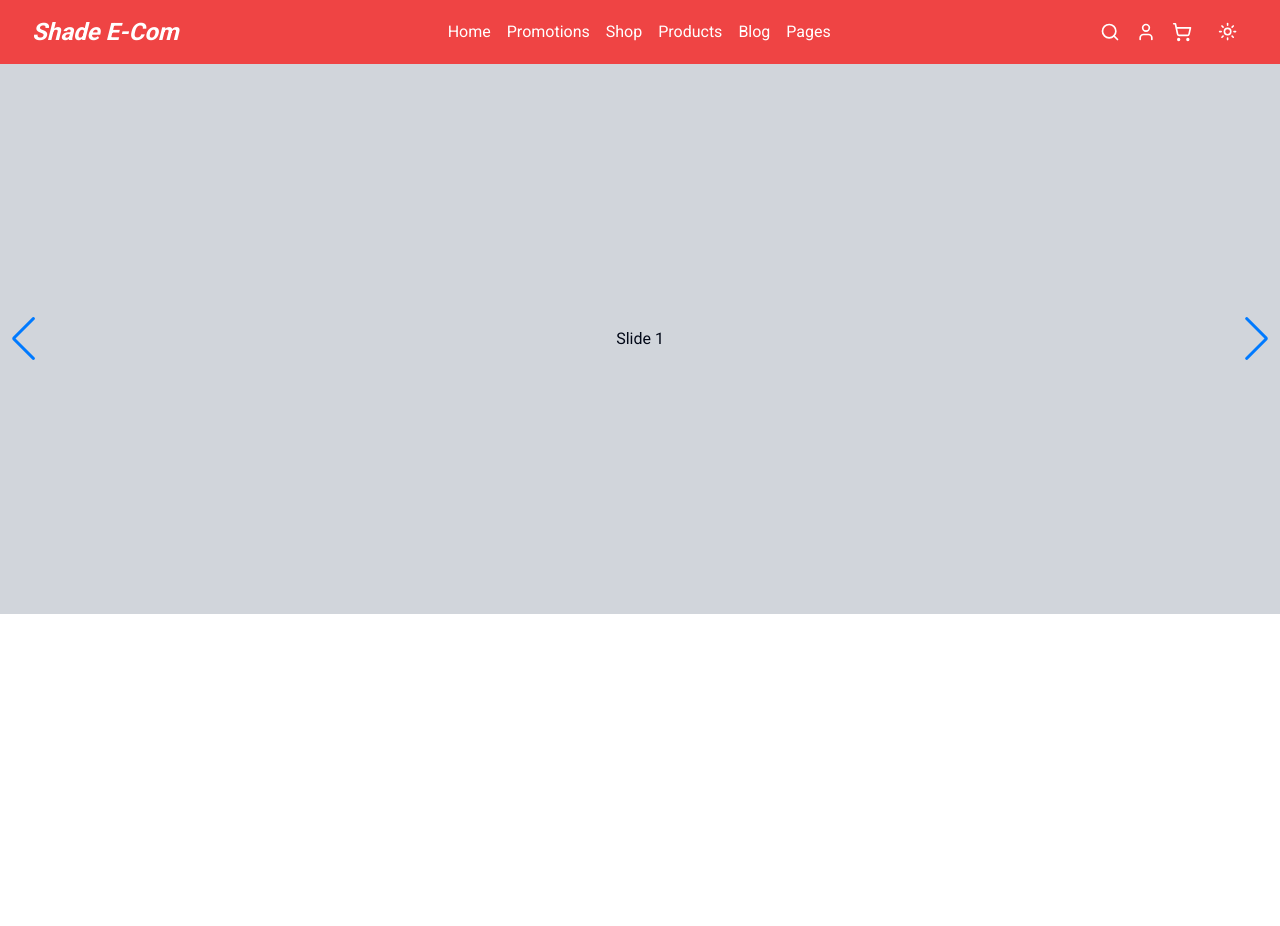
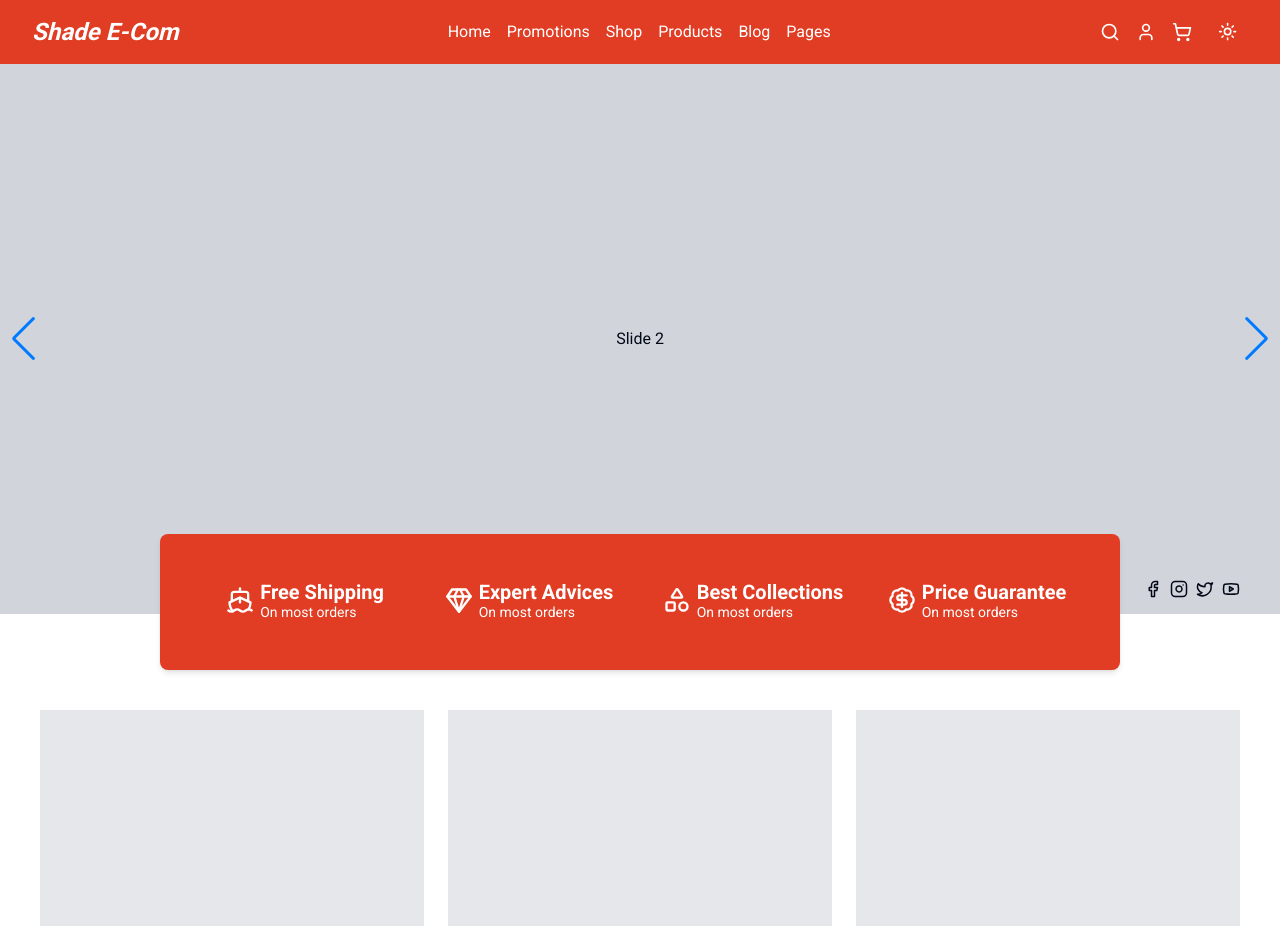
Before and after one commit to sellimenes/shade-ecom, a Next.js app: page / in a window 1280 px wide. Before the commit the page ends 864 px from the top, so only its background shows below. Built offline with nearby package versions, Linux system fonts and the light colour scheme.

Commit message:
services && triple banners

```diff
--- a/app/globals.css
+++ b/app/globals.css
@@ -19,7 +19,8 @@
     --border: 214.3 31.8% 91.4%;
     --input: 214.3 31.8% 91.4%;
 
-    --primary: 222.2 47.4% 11.2%;
+    /* --primary: 222.2 47.4% 11.2%; */
+    --primary: 8, 75%, 51%;
     --primary-foreground: 210 40% 98%;
 
     --secondary: 210 40% 96.1%;
@@ -52,7 +53,8 @@
     --border: 217.2 32.6% 17.5%;
     --input: 217.2 32.6% 17.5%;
 
-    --primary: 210 40% 98%;
+    /* --primary: 210 40% 98%; */
+    --primary: 8, 75%, 51%;
     --primary-foreground: 222.2 47.4% 11.2%;
 
     --secondary: 217.2 32.6% 17.5%;
--- a/app/page.tsx
+++ b/app/page.tsx
@@ -1,11 +1,15 @@
 import * as React from "react";
 
 import { Carousel } from "@/components/Carousel";
+import { Services } from "@/components/Services";
+import TripleBanners from "@/components/TripleBanners";
 
 export default function Home() {
   return (
     <main className="w-full h-screen">
       <Carousel height="550px" />
+      <Services />
+      <TripleBanners />
     </main>
   );
 }
--- a/components/Carousel.tsx
+++ b/components/Carousel.tsx
@@ -8,7 +8,9 @@ import "swiper/css";
 import "swiper/css/navigation";
 
 // import required modules
-import { Navigation } from "swiper/modules";
+import { Navigation, Autoplay } from "swiper/modules";
+
+import { Facebook, Instagram, Twitter, Youtube } from "lucide-react";
 
 type Props = {
   height?: string;
@@ -16,11 +18,12 @@ type Props = {
 
 export const Carousel = ({ height }: Props) => {
   return (
-    <>
+    <section className="relative">
       <Swiper
         navigation
         loop
-        modules={[Navigation]}
+        autoplay={{ delay: 5000, pauseOnMouseEnter: true }}
+        modules={[Navigation, Autoplay]}
         className="w-full bg-gray-300"
         style={{ height: height }}
       >
@@ -70,6 +73,18 @@ export const Carousel = ({ height }: Props) => {
           </div>
         </SwiperSlide>
       </Swiper>
-    </>
+      <SocialIcons />
+    </section>
   );
 };
+
+const SocialIcons = () => {
+  return (
+    <div className="z-20 flex items-center gap-2 absolute bottom-24 left-1/2 -translate-x-1/2 lg:translate-x-0 lg:left-auto lg:right-10 lg:bottom-4">
+      <Facebook size={18} />
+      <Instagram size={18} />
+      <Twitter size={18} />
+      <Youtube size={18} />
+    </div>
+  );
+};
--- a/components/Header.tsx
+++ b/components/Header.tsx
@@ -41,7 +41,7 @@ type Props = {};
 export default function Header({}: Props) {
   const { setTheme } = useTheme();
   return (
-    <header className="bg-red-500 dark:bg-red-700 py-3">
+    <header className="bg-primary py-3">
       <div className="container flex justify-between items-center text-white">
         <Link href="/">
           <h1 className="italic font-bold text-2xl">Shade E-Com</h1>
--- /dev/null
+++ b/components/Services.tsx
@@ -0,0 +1,46 @@
+import { Ship, Gem, Shapes, BadgeDollarSign } from "lucide-react";
+
+import { Separator } from "@/components/ui/separator";
+
+type Props = {
+  data?: Object;
+};
+
+export const Services = ({ data }: Props) => {
+  return (
+    <section className="bg-primary flex flex-wrap items-center justify-between gap-6 sm:gap-0 max-w-7xl w-3/4 mx-auto  rounded-lg -mt-20 z-10 relative shadow-md p-8 lg:py-12">
+      <div className="flex items-center justify-center gap-1 w-full sm:w-1/2 lg:w-1/4 text-white">
+        <Ship size={32} className="pb-1" />
+        <div>
+          <h3 className="text-xl font-semibold leading-none">Free Shipping</h3>
+          <p className="text-sm font-normal">On most orders</p>
+        </div>
+      </div>
+      <div className="flex items-center justify-center gap-1 w-full sm:w-1/2 lg:w-1/4 text-white">
+        <Gem size={32} className="pb-1" />
+        <div>
+          <h3 className="text-xl font-semibold leading-none">Expert Advices</h3>
+          <p className="text-sm font-normal">On most orders</p>
+        </div>
+      </div>
+      <div className="flex items-center justify-center gap-1 w-full sm:w-1/2 lg:w-1/4 text-white">
+        <Shapes size={32} className="pb-1" />
+        <div>
+          <h3 className="text-xl font-semibold leading-none">
+            Best Collections
+          </h3>
+          <p className="text-sm font-normal">On most orders</p>
+        </div>
+      </div>
+      <div className="flex items-center justify-center gap-1 w-full sm:w-1/2 lg:w-1/4 text-white">
+        <BadgeDollarSign size={32} className="pb-1" />
+        <div>
+          <h3 className="text-xl font-semibold leading-none">
+            Price Guarantee
+          </h3>
+          <p className="text-sm font-normal">On most orders</p>
+        </div>
+      </div>
+    </section>
+  );
+};
--- /dev/null
+++ b/components/TripleBanners.tsx
@@ -0,0 +1,15 @@
+import React from "react";
+
+type Props = {};
+
+const TripleBanners = (props: Props) => {
+  return (
+    <section className="my-10 px-10 w-full flex items-center justify-between gap-6">
+      <div className="flex-1 aspect-video bg-gray-200"></div>
+      <div className="flex-1 aspect-video bg-gray-200"></div>
+      <div className="flex-1 aspect-video bg-gray-200"></div>
+    </section>
+  );
+};
+
+export default TripleBanners;
```
Also changed, not shown: tailwind.config.js (+6 -6 lines).
